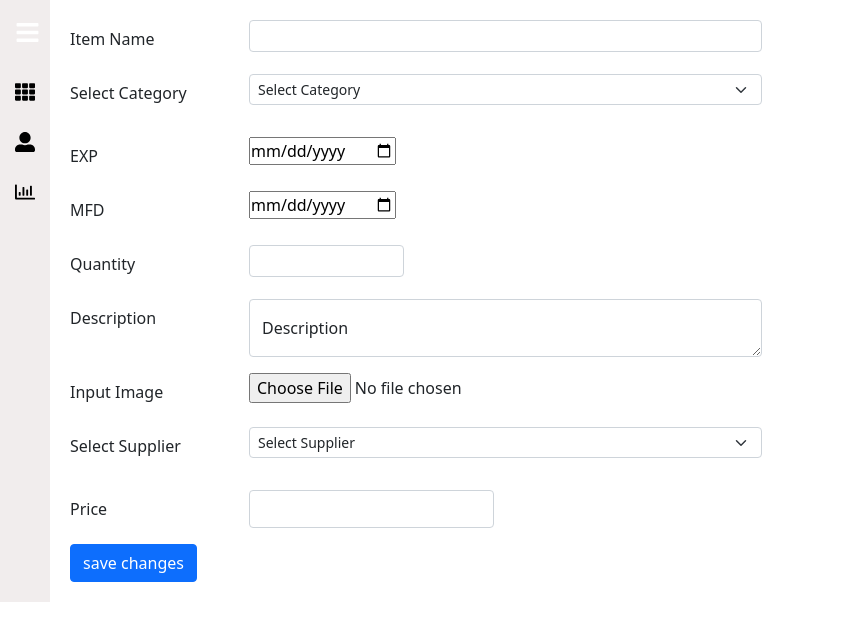
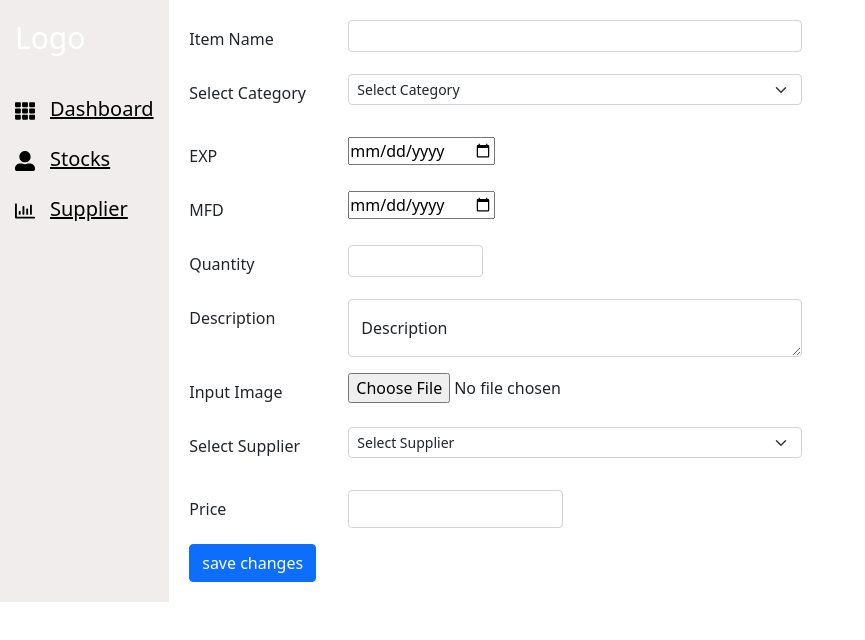
Before and after one commit to purnalakshitha99/GREEN-CARE, a React (Create React App) app in the folder FRONTEND/: page /item/1 in a window 1280 px wide. Shown: the top 640 px of the page, without its empty margins (0-865 px from the left). Built offline with nearby package versions, Linux system fonts and the light colour scheme; no server answers.

Commit message:
remove side bar style

```diff
--- a/FRONTEND/src/layouts/sideBar.jsx
+++ b/FRONTEND/src/layouts/sideBar.jsx
@@ -3,8 +3,8 @@ import { FaTh, FaBars, FaUserAlt, FaRegChartBar } from "react-icons/fa";
 import { NavLink } from "react-router-dom";
 
 const Sidebar = ({ children }) => {
-  const [isOpen, setIsOpen] = useState(false);
-  const toggle = () => setIsOpen(!isOpen);
+  // const [isOpen, setIsOpen] = useState(false);
+  // const toggle = () => setIsOpen(!isOpen);
   const menuItem = [
     {
       path: "/dashboard",
@@ -24,14 +24,12 @@ const Sidebar = ({ children }) => {
   ];
   return (
     <div className="container">
-      <div style={{ width: isOpen ? "200px" : "50px" }} className="sidebar">
+      <div className="sidebar">
         <div className="top_section">
-          <h1 style={{ display: isOpen ? "block" : "none" }} className="logo">
-            Logo
-          </h1>
-          <div style={{ marginLeft: isOpen ? "50px" : "0px" }} className="bars">
+          <h1 className="logo">Logo</h1>
+          {/* <div style={{ marginLeft: isOpen ? "50px" : "0px" }} className="bars">
             <FaBars onClick={toggle} />
-          </div>
+          </div> */}
         </div>
         {menuItem.map((item, index) => (
           <NavLink
@@ -41,12 +39,7 @@ const Sidebar = ({ children }) => {
             activeclassName="active"
           >
             <div className="icon">{item.icon}</div>
-            <div
-              style={{ display: isOpen ? "block" : "none" }}
-              className="link_text"
-            >
-              {item.name}
-            </div>
+            <div className="link_text">{item.name}</div>
           </NavLink>
         ))}
       </div>
--- a/FRONTEND/src/views/stock_manager/stock/retrieveStock.jsx
+++ b/FRONTEND/src/views/stock_manager/stock/retrieveStock.jsx
@@ -119,8 +119,9 @@ export default function RetrieveStock() {
     tickets
       .slice(0)
       .reverse()
-      .map((ticket) => {
+      .map((ticket, index) => {
         const ticketData = [
+          index + 1,
           ticket.itemId,
           ticket.name,
           ticket.description,
```
